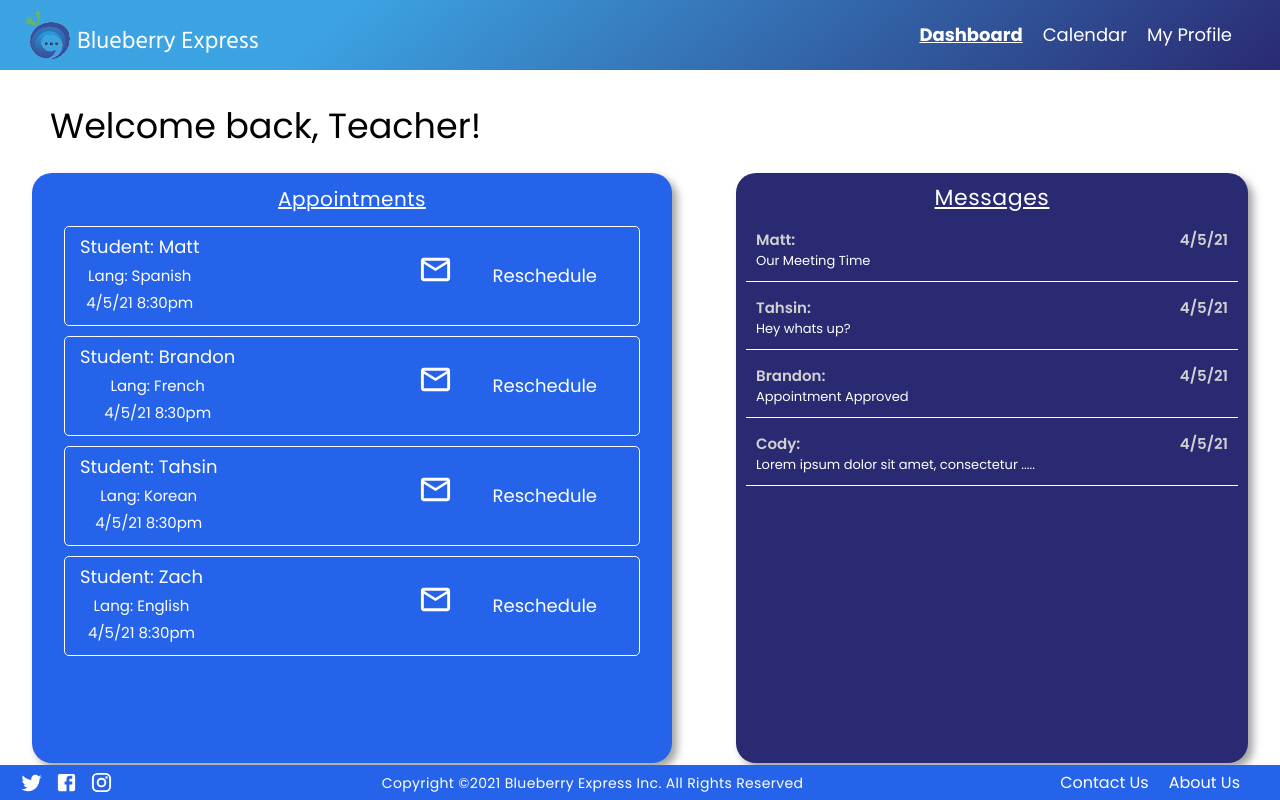
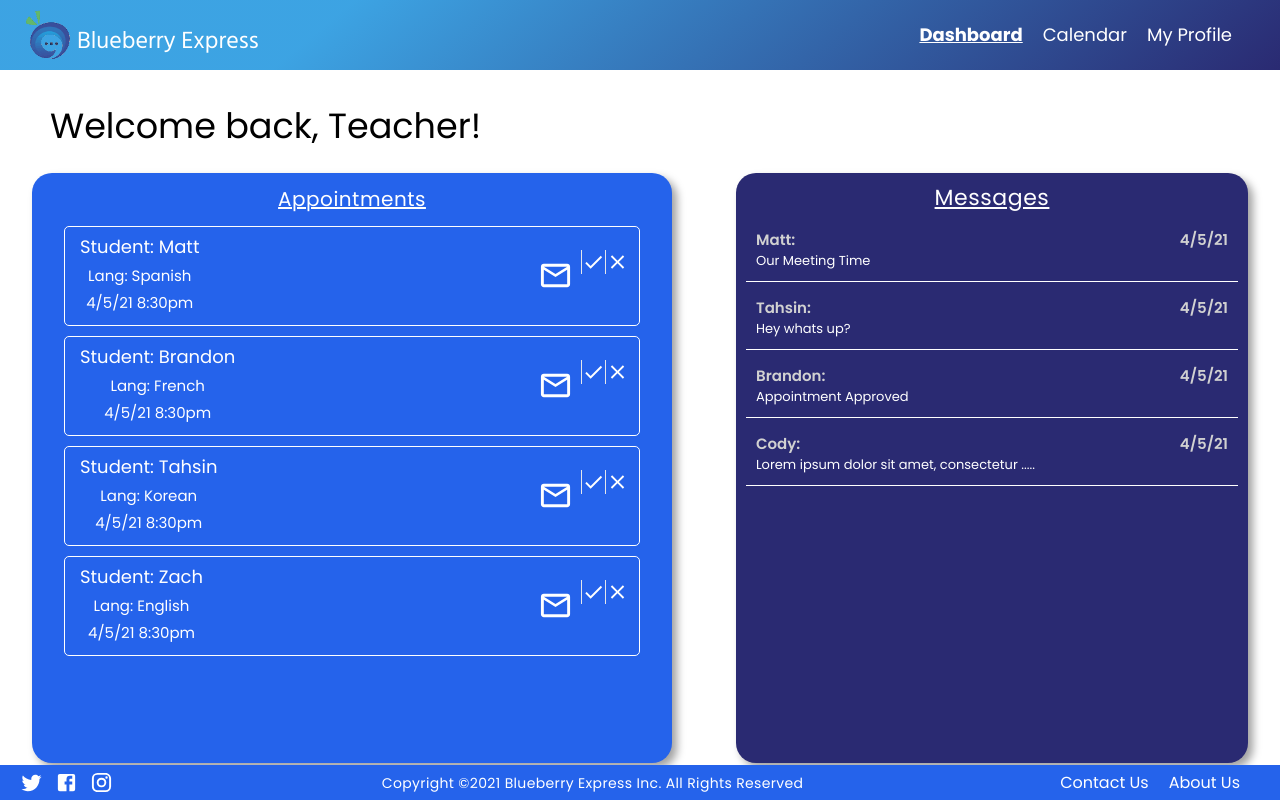
Before and after one commit to hratx-blue-ocean/Blueberry-Express, a React app in the folder react/: page /teacherhome in a window 1280 px wide. Built offline with nearby package versions, Linux system fonts and the light colour scheme; no server answers.

Commit message:
adding new teacher btns

```diff
--- a/react/src/components/TeacherOnly/TeacherAppointment.jsx
+++ b/react/src/components/TeacherOnly/TeacherAppointment.jsx
@@ -1,5 +1,7 @@
 import React from 'react';
 import { MessageSend } from '../Modals/MessageSend.jsx';
+import CheckIcon from '@material-ui/icons/Check';
+import ClearIcon from '@material-ui/icons/Clear';
 import { LargeBtn } from '../Buttons/LargeBtn'
 
 export const TeacherAppointment = ({ appointment }) => {
@@ -14,7 +16,9 @@ export const TeacherAppointment = ({ appointment }) => {
 
       <div className="flex appointment-button">
         <MessageSend name={appointment.with}/>
-        <LargeBtn label="Reschedule" />
+        <CheckIcon className="border-l"/>
+        <ClearIcon className="border-l"/>
+        {/* <LargeBtn label="Reschedule" /> */}
       </div>
     </div>
   )
```
